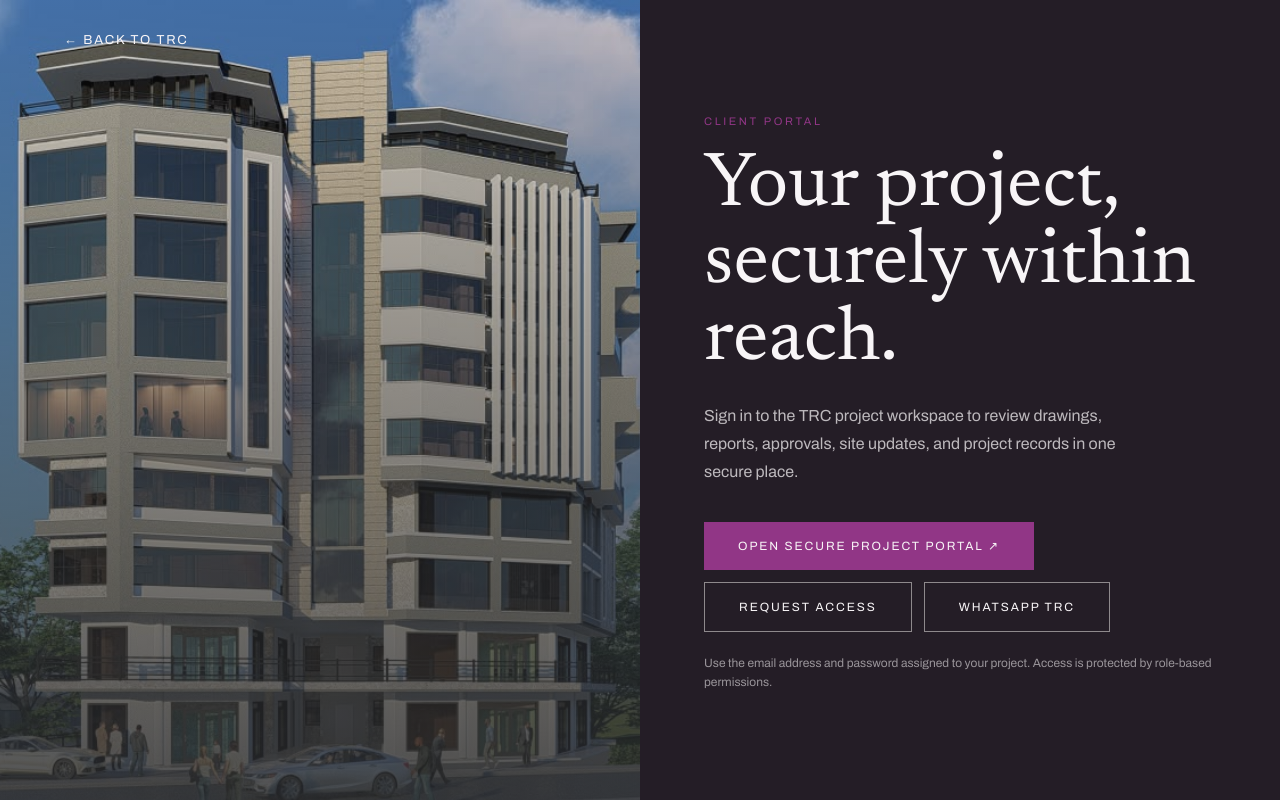
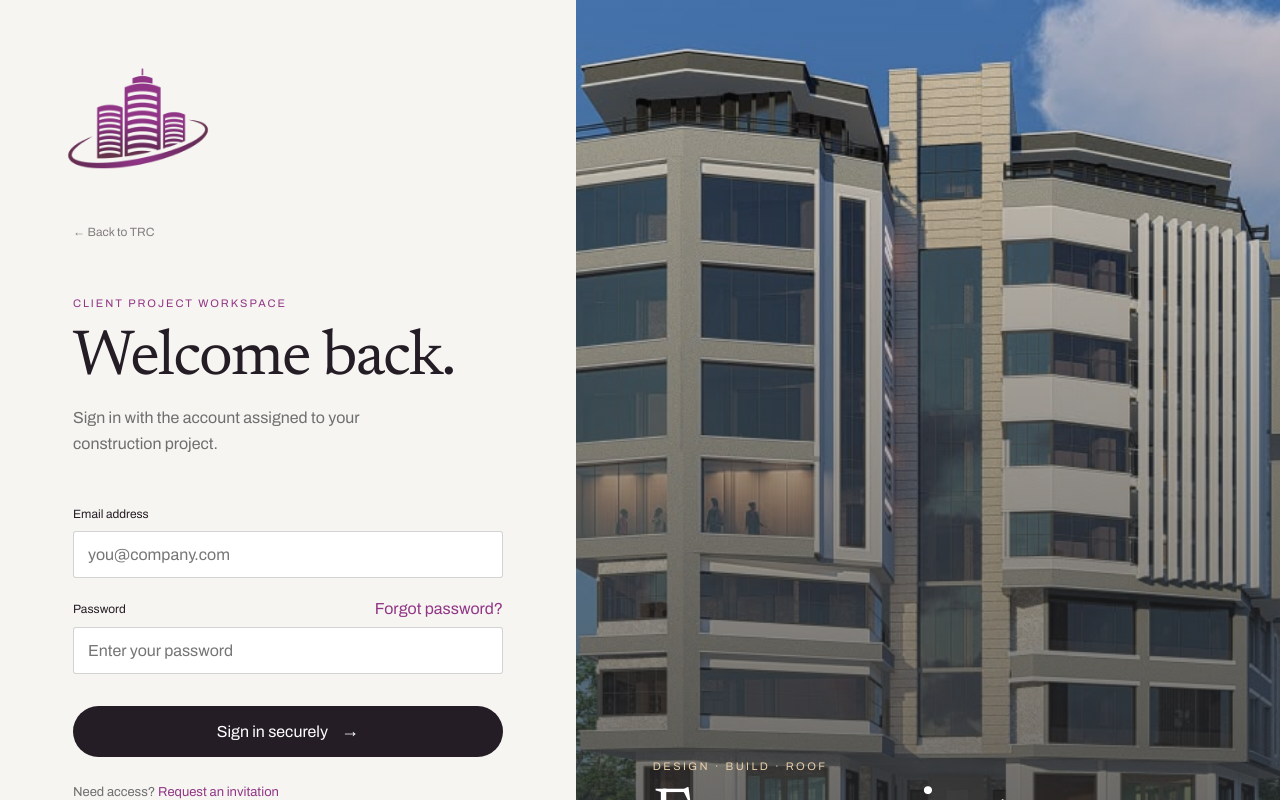
Before and after one commit to Malubya/Website-TRC, a Next.js app: page /login in a window 1280 px wide. Shown: the top 800 px of the page. Built offline with nearby package versions, Linux system fonts and the light colour scheme; no server answers.

Commit message:
Redesign website portal login experience

```diff
--- a/app/globals.css
+++ b/app/globals.css
@@ -699,3 +699,33 @@ a {
 .svc-card:hover .svc-p {
   color: var(--color-architectural-white) !important;
 }
+
+/* Client portal */
+.portal-shell { min-height: 100svh; display: grid; grid-template-columns: minmax(360px, 0.9fr) 1.1fr; background: #f7f5f1; color: var(--color-charcoal-steel); }
+.portal-panel { display: flex; flex-direction: column; padding: clamp(28px, 5vw, 72px); }
+.portal-brand img { width: 148px; height: auto; display: block; }
+.portal-form-wrap { width: min(100%, 430px); margin: auto; padding: 52px 0; }
+.portal-back { color: inherit; text-decoration: none; font-size: 12px; opacity: .55; }
+.portal-eyebrow { margin: 58px 0 18px; color: var(--color-aged-bronze); font-size: 11px; letter-spacing: .18em; text-transform: uppercase; }
+.portal-form-wrap h1 { margin: 0 0 14px; font-family: var(--font-display); font-size: clamp(2.6rem, 5vw, 4.3rem); font-weight: 300; line-height: 1; letter-spacing: -.03em; }
+.portal-intro { max-width: 38ch; margin: 0 0 38px; color: #2b2c2eaa; line-height: 1.65; }
+.portal-form { display: grid; gap: 10px; }
+.portal-form label { font-size: 12px; margin-top: 12px; }
+.portal-form input { width: 100%; box-sizing: border-box; border: 1px solid #2b2c2e35; border-radius: 3px; padding: 14px; background: #fff; color: inherit; font: inherit; outline: none; }
+.portal-form input:focus { border-color: var(--color-aged-bronze); box-shadow: 0 0 0 3px #a27a5230; }
+.portal-label-row { display: flex; align-items: center; justify-content: space-between; margin-top: 12px; }
+.portal-label-row label { margin: 0; }
+.portal-label-row a, .portal-help a { color: var(--color-aged-bronze); text-decoration: none; }
+.portal-form button { margin-top: 22px; border: 0; border-radius: 999px; padding: 15px 22px; background: var(--color-charcoal-steel); color: #fff; font: inherit; cursor: pointer; transition: transform .2s, background .2s; }
+.portal-form button:hover { transform: translateY(-1px); background: var(--color-aged-bronze); }
+.portal-form button span { margin-left: 10px; font-size: 18px; }
+.portal-help { margin: 28px 0 0; font-size: 13px; color: #2b2c2eaa; }
+.portal-security { margin-top: 58px; font-size: 11px; color: #2b2c2e80; line-height: 1.5; }
+.portal-security span { color: var(--color-aged-bronze); margin-right: 8px; }
+.portal-visual { position: relative; min-height: 620px; overflow: hidden; background: #2b2c2e; color: #fff; }
+.portal-visual > img { width: 100%; height: 100%; position: absolute; inset: 0; object-fit: cover; }
+.portal-visual-overlay { position: absolute; inset: 0; background: linear-gradient(180deg, #2b2c2e18, #2b2c2ecc); }
+.portal-visual-copy { position: absolute; left: clamp(28px, 6vw, 96px); bottom: clamp(32px, 7vw, 90px); }
+.portal-visual-copy p { font-size: 11px; letter-spacing: .22em; text-transform: uppercase; color: #e7cda8; }
+.portal-visual-copy h2 { margin: 14px 0 0; font-family: var(--font-display); font-size: clamp(2.3rem, 5vw, 5rem); font-weight: 300; line-height: .98; }
+@media (max-width: 800px) { .portal-shell { grid-template-columns: 1fr; } .portal-visual { min-height: 300px; order: -1; } .portal-panel { min-height: 640px; } .portal-brand { align-self: center; } .portal-form-wrap { margin: 0 auto; } .portal-eyebrow { margin-top: 42px; } }
--- a/app/login/page.tsx
+++ b/app/login/page.tsx
@@ -2,25 +2,43 @@ import Link from "next/link";
 
 const portalUrl = process.env.NEXT_PUBLIC_PORTAL_URL ?? "https://app.trccontractors.org/";
 
+export const metadata = {
+  title: "Sign in — TRC Contractors",
+  description: "Secure access to your TRC Contractors project workspace.",
+};
+
 export default function PortalPage() {
   return (
-    <main style={{ minHeight: "100svh", display: "grid", gridTemplateColumns: "repeat(auto-fit,minmax(320px,1fr))", background: "var(--color-charcoal-steel)", color: "var(--color-architectural-white)" }}>
-      <div style={{ position: "relative", minHeight: 420, overflow: "hidden" }}>
+    <main className="portal-shell">
+      <section className="portal-panel" aria-labelledby="portal-title">
+        <Link href="/" className="portal-brand" aria-label="Back to TRC Contractors home">
+          {/* eslint-disable-next-line @next/next/no-img-element */}
+          <img src="/assets/logos/trc-official-mark.png" alt="TRC Contractors" />
+        </Link>
+        <div className="portal-form-wrap">
+          <Link href="/" className="portal-back">← Back to TRC</Link>
+          <p className="portal-eyebrow">Client project workspace</p>
+          <h1 id="portal-title">Welcome back.</h1>
+          <p className="portal-intro">Sign in with the account assigned to your construction project.</p>
+          <form className="portal-form" action={portalUrl}>
+            <label htmlFor="email">Email address</label>
+            <input id="email" name="email" type="email" placeholder="you@company.com" autoComplete="email" />
+            <div className="portal-label-row">
+              <label htmlFor="password">Password</label>
+              <a href="mailto:info@trccontractors.com?subject=Reset%20portal%20password">Forgot password?</a>
+            </div>
+            <input id="password" name="password" type="password" placeholder="Enter your password" autoComplete="current-password" />
+            <button type="submit">Sign in securely <span aria-hidden="true">→</span></button>
+          </form>
+          <p className="portal-help">Need access? <a href="mailto:info@trccontractors.com?subject=Client%20portal%20access">Request an invitation</a></p>
+          <p className="portal-security"><span aria-hidden="true">◈</span> Protected project access · Activity is recorded for accountability</p>
+        </div>
+      </section>
+      <section className="portal-visual" aria-label="TRC construction project">
         {/* eslint-disable-next-line @next/next/no-img-element */}
-        <img src="/assets/imagery/katwe-mixed-use-front.jpeg" alt="Katwe mixed-use development designed by TRC Contractors" style={{ width: "100%", height: "100%", objectFit: "cover", display: "block" }} />
-        <div style={{ position: "absolute", inset: 0, background: "linear-gradient(to top,rgba(43,44,46,.84),rgba(43,44,46,.12))" }} />
-        <Link href="/" style={{ position: "absolute", top: 32, left: "var(--gutter)", color: "inherit", textDecoration: "none", fontSize: 13, letterSpacing: ".14em", textTransform: "uppercase" }}>← Back to TRC</Link>
-      </div>
-      <section style={{ display: "grid", alignContent: "center", padding: "clamp(64px,9vw,128px) var(--gutter)" }}>
-        <div style={{ fontSize: 11, letterSpacing: ".24em", textTransform: "uppercase", color: "var(--color-aged-bronze)" }}>Client Portal</div>
-        <h1 style={{ fontFamily: "var(--font-display)", fontWeight: 200, fontSize: "clamp(2.8rem,6vw,5.4rem)", lineHeight: 1, margin: "22px 0" }}>Your project, securely within reach.</h1>
-        <p style={{ maxWidth: "46ch", lineHeight: 1.75, opacity: .72, margin: 0 }}>Sign in to the TRC project workspace to review drawings, reports, approvals, site updates, and project records in one secure place.</p>
-        <div style={{ display: "flex", flexWrap: "wrap", gap: 12, marginTop: 36 }}>
-          <a className="hero-cta-primary" href={portalUrl}>Open secure project portal ↗</a>
-          <a className="hero-cta-ghost" href="mailto:info@trccontractors.com?subject=Client%20portal%20access">Request access</a>
-          <a className="hero-cta-ghost" href="https://wa.me/256784853259?text=Hello%20TRC%2C%20I%20need%20help%20accessing%20my%20project%20records.">WhatsApp TRC</a>
-        </div>
-        <p style={{ marginTop: 22, fontSize: 12, lineHeight: 1.6, opacity: .55 }}>Use the email address and password assigned to your project. Access is protected by role-based permissions.</p>
+        <img src="/assets/imagery/katwe-mixed-use-front.jpeg" alt="TRC mixed-use construction project" />
+        <div className="portal-visual-overlay" />
+        <div className="portal-visual-copy"><p>Design · Build · Roof</p><h2>Every project,<br />in one clear view.</h2></div>
       </section>
     </main>
   );
```
